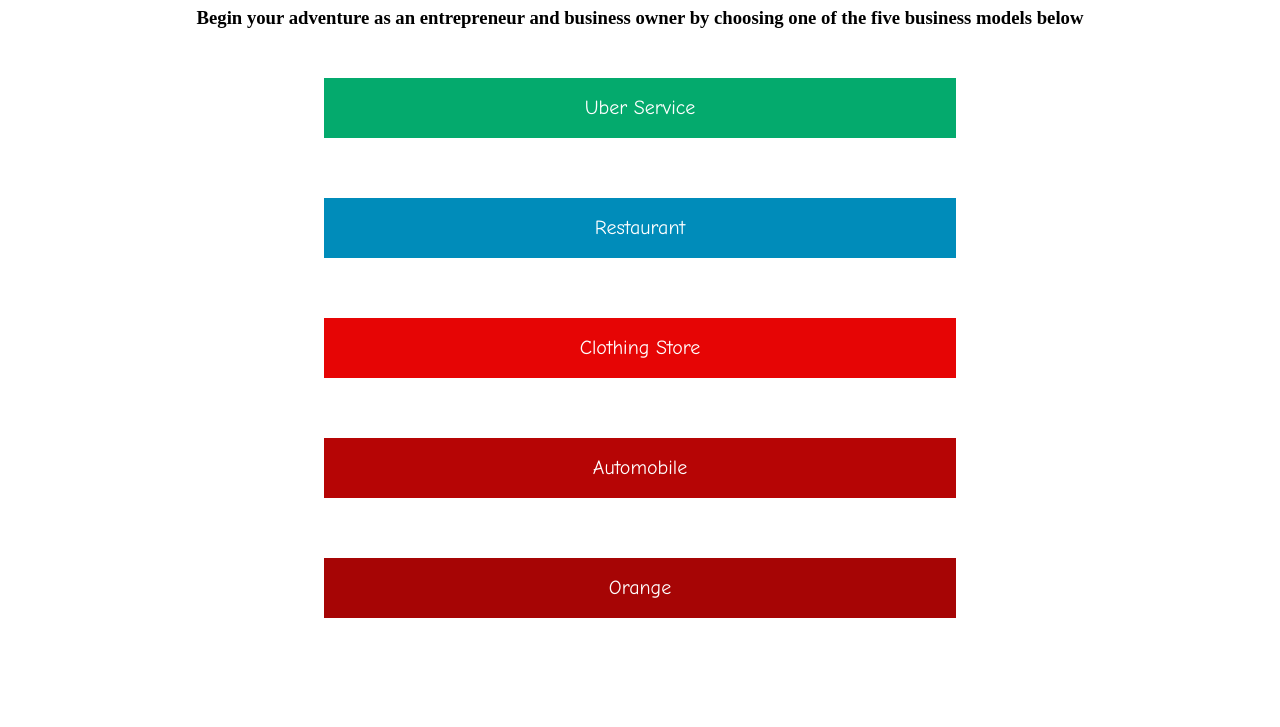
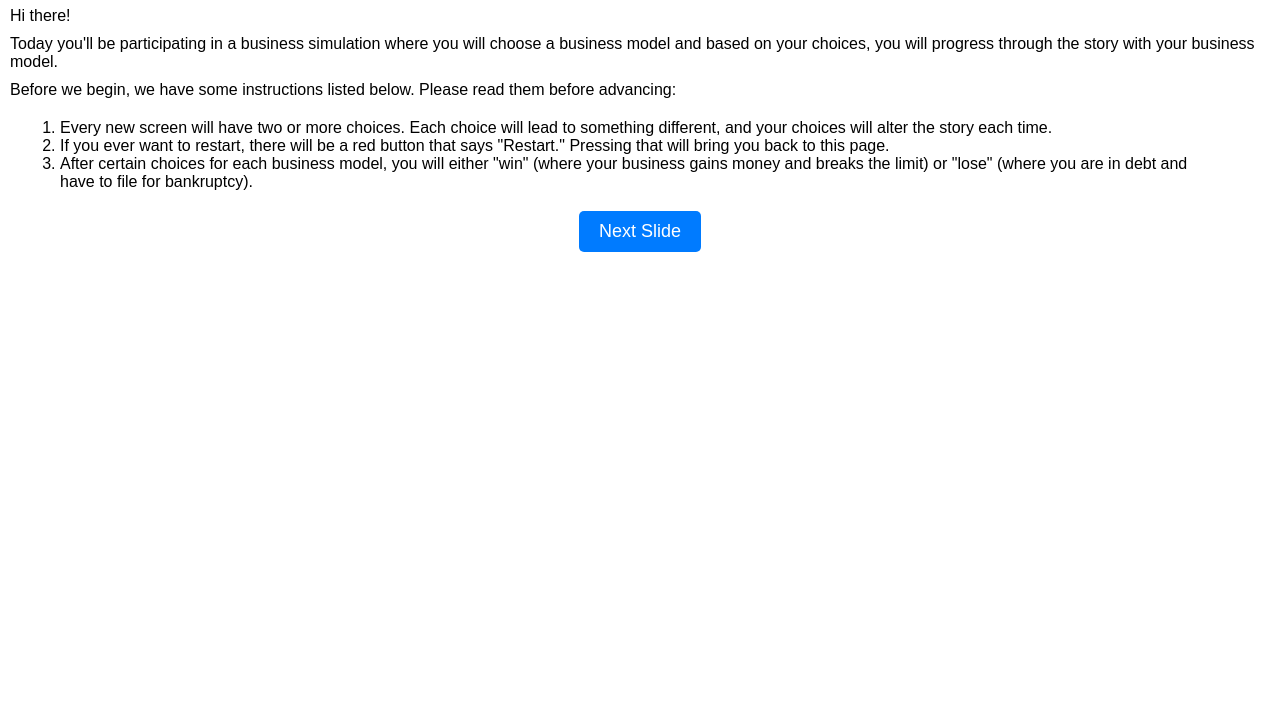
Before and after one commit to ShriyansNomula/FBLAbusinessproject, a plain HTML site: page index.html in a window 1280 px wide. Shown: the part 73-800 px from the top of the page. Drawn offline with Linux system fonts and the light colour scheme.

Commit message:
Instruction First Slide.html

```diff
--- a/index.html
+++ b/index.html
@@ -1,55 +1,68 @@
 <!DOCTYPE html>
 <html>
+
 <head>
+  <meta charset="utf-8">
+  <meta name="viewport" content="width=device-width">
+  <title>Business Simulation Instructions</title>
+  <link href="style.css" rel="stylesheet" type="text/css" />
   <style>
-.myDiv {
+    body {
+      font-family: Arial, sans-serif;
+      margin: 0;
+      padding: 0;
+    }
 
-  text-align: center; /* Center-aligns the buttons horizontally */
+    h1 {
+      text-align: center;
     }
 
     .button {
+      display: block;
+      margin: 20px auto;
+      padding: 10px 20px;
+      font-size: 18px;
+      background-color: #007BFF;
+      color: white;
       border: none;
-  color: white;
-  text-align: center;
-  text-decoration: none;
-  display: inline-block;
-  font-size: 20px;
-  margin: 30px 15px; /* Adjusted for better spacing */
+      border-radius: 5px;
       cursor: pointer;
-  width: 50%;
-  height: 60px;
-  font-family: Comic Sans MS, cursive, sans-serif;
-  transition: font-size 0.3s ease; /* Adds a smooth hover transition */
     }
 
-.button1 { background-color: #04AA6D; } /* Green */
-.button2 { background-color: #008CBA; } /* Blue */
-.button3 { background-color: #e60505; } /* Red */
-.button4 { background-color: #b60505; } /* Red */
-.button5 { background-color: #a60505; } /* Red */
+    .button:hover {
+      font-size: 25px;
+    }
 
-.button1:hover,
-.button2:hover,
-.button3:hover,
-.button4:hover,
-.button5:hover {
-  font-size: 25px; /* Adjusted to a reasonable hover size */
+    ol {
+      margin: 20px;
+      padding: 0 40px;
+    }
+
+    p {
+      margin: 10px 0;
+      padding-left: 10px;
     }
   </style>
 </head>
+
 <body>
+  <h1>Instructions</h1>
+  <p>Hi there!</p>
+  <p>Today you'll be participating in a business simulation where you will choose a business model and based on your choices, you will progress through the story with your business model.</p>
+  <p>Before we begin, we have some instructions listed below. Please read them before advancing:</p>
+  <ol>
+    <li>Every new screen will have two or more choices. Each choice will lead to something different, and your choices will alter the story each time.</li>
+    <li>If you ever want to restart, there will be a red button that says "Restart." Pressing that will bring you back to this page.</li>
+    <li>After certain choices for each business model, you will either "win" (where your business gains money and breaks the limit) or "lose" (where you are in debt and have to file for bankruptcy).</li>
+  </ol>
+  <button class="button" onclick="nextSlide()">Next Slide</button>
 
-<h1 style="text-align: center;">Business Starter</h1>
-<h3 style="text-align: center;">
-  Begin your adventure as an entrepreneur and business owner by choosing one of the five business models below
-</h3>
-<div class="myDiv">
-  <button class="button button1">Uber Service</button>
-  <button class="button button2">Restaurant</button>
-  <button class="button button3">Clothing Store</button>
-  <button class="button button4">Automobile</button>
-  <button class="button button5">Orange</button>
-</div>
+  <script>
+    function nextSlide() {
+      // Redirect to the new URL when the button is clicked
+      window.location.href = "https://businessdreamfbla.w3spaces.com";
+    }
+  </script>
+</body>
 
-</body>
 </html>
```
Lines whose indentation alone changed are shown as unchanged.
